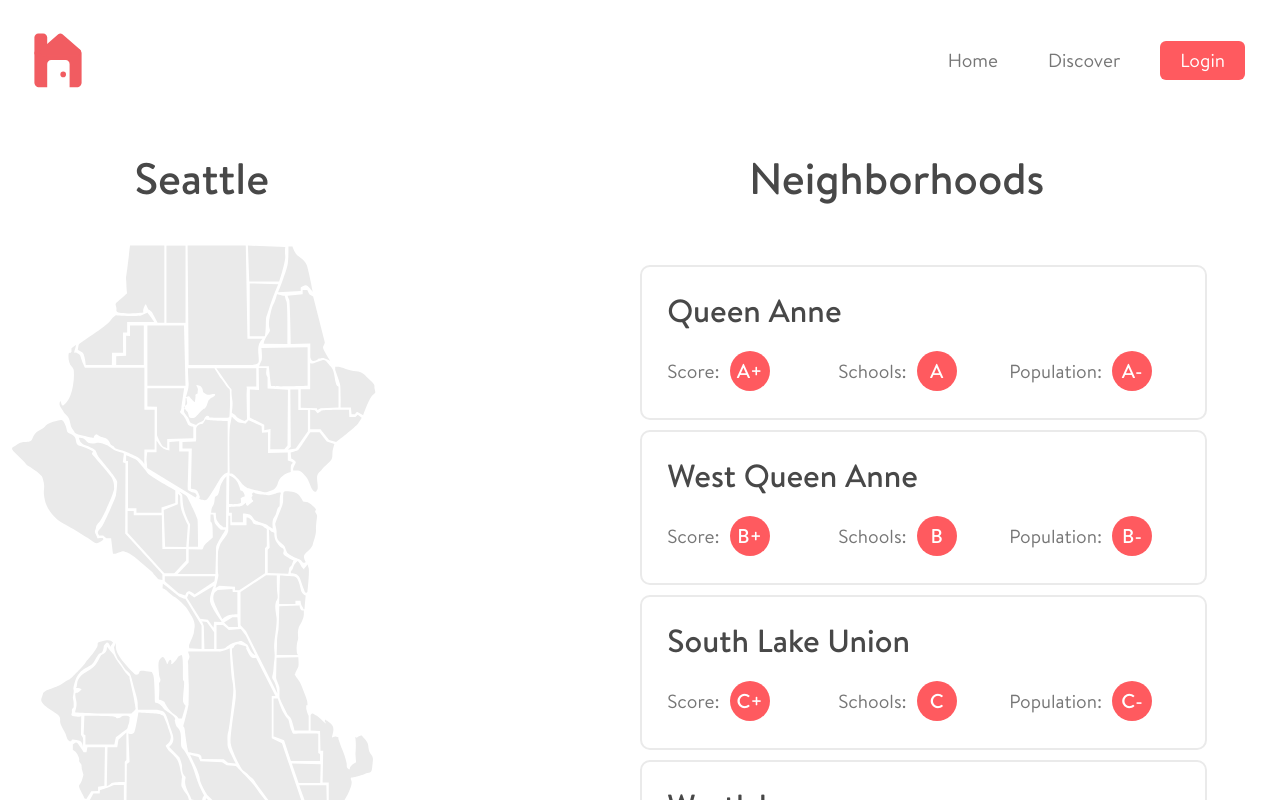
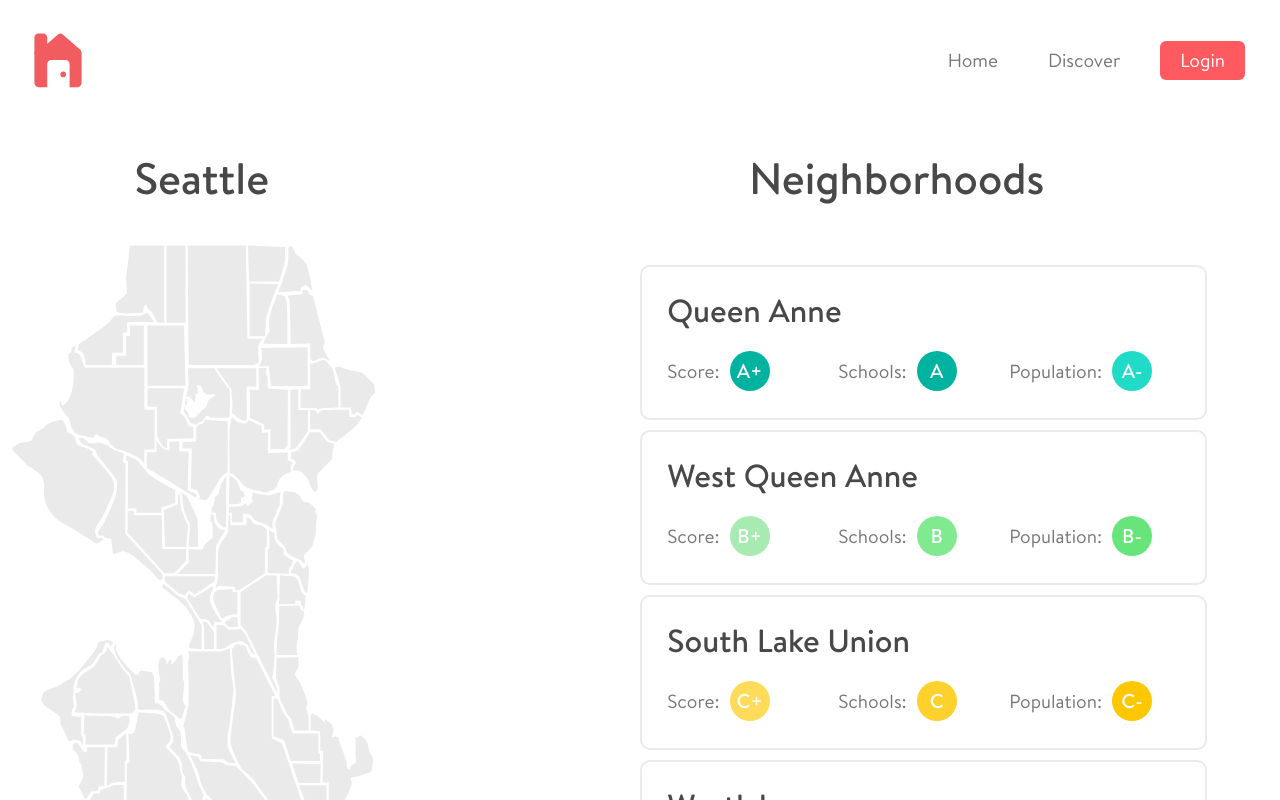
Before and after one commit to kartmanny/haus, a React (Create React App) app: page /haus/discover in a window 1280 px wide. Shown: the top 800 px of the page. Built offline with nearby package versions, Linux system fonts and the light colour scheme.

Commit message:
Add color palette

```diff
--- a/src/components/Grade/Grade.jsx
+++ b/src/components/Grade/Grade.jsx
@@ -12,13 +12,20 @@ const Circle = styled.span`
   height: 4rem;
   display: inline-block;
   width: 4rem;
-  background-color: var(--seed-color-primary);
+  background-color: ${props => colorGrade[props.value]};
   text-align: center;
   margin: 0.25rem 1rem;
 `;
+const colorGrade = {
+  'A+': '#00B3A1', 'A': '#00B3A1', 'A-': '#20DBC8',
+  'B+': '#A7EBB2', 'B': '#81EA91', 'B-': '#67E57B',
+  'C+': '#FFDB5A', 'C': '#FFD12D', 'C-': '#FFC700',
+  'D+': '#FF9356', 'D': '#FFA579', 'D-': '#FFB18A',
+  'F+': '#FF5A5F', 'F': '#FF7579', 'F-': '#F4868A',
+}
 
 const Grade = ({ value, offset = false }) => (
-  <Circle>
+  <Circle value={value}>
     <span
       className={cx(
         styles.gradeText,
```
